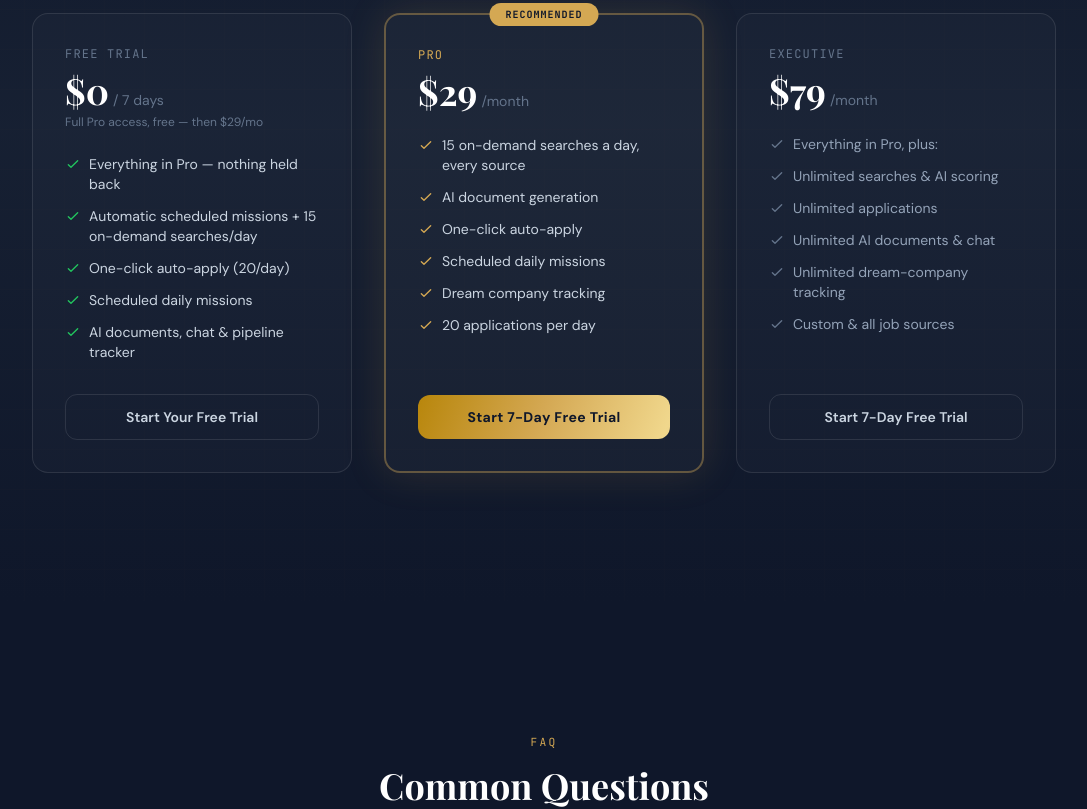
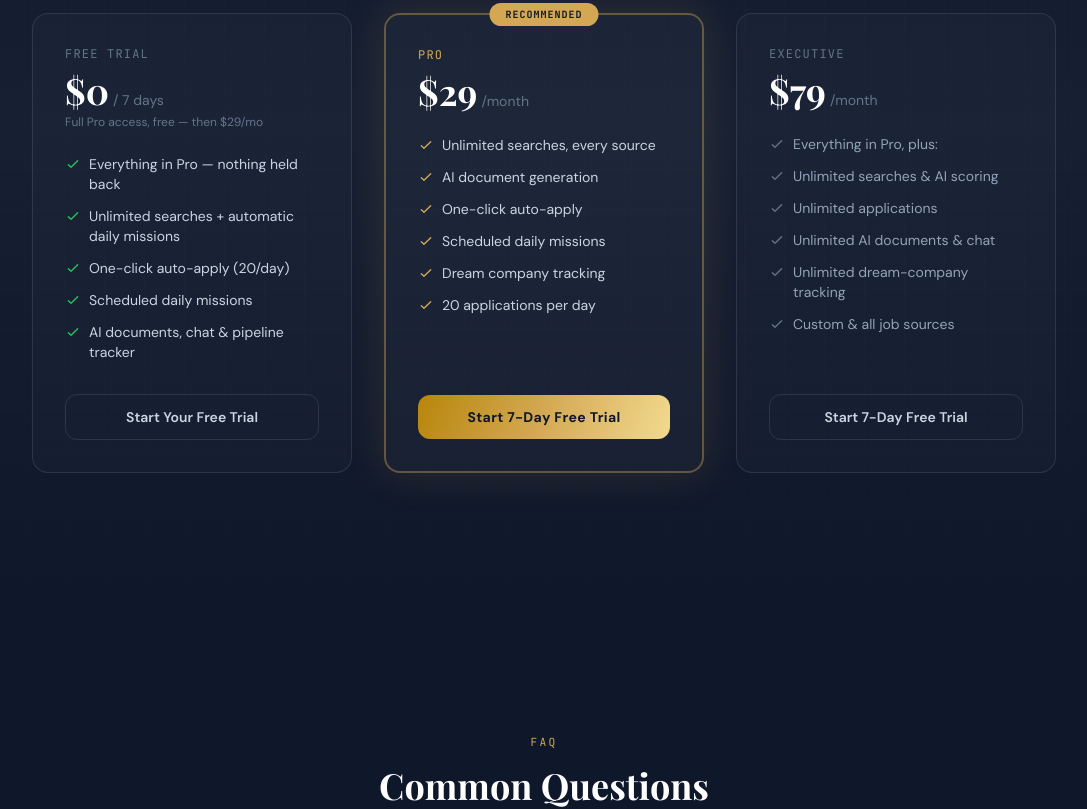
Before and after one commit to ddescause/job007-website, a plain HTML site: page index.html in a window 1280 px wide. Shown: the part 7378-8187 px from the top of the page, without its empty margins (96-1183 px from the left). Drawn offline with nearby package versions, Linux system fonts and the light colour scheme; a web font is replaced by a local one.

Commit message:
Website: unlimited searches on trial/Pro (search no longer capped)

```diff
--- a/index.html
+++ b/index.html
@@ -1032,7 +1032,7 @@
             </li>
             <li class="flex items-start gap-2 text-sm text-slate-300">
               <svg class="w-4 h-4 text-agent-green mt-0.5 flex-shrink-0" fill="none" stroke="currentColor" viewBox="0 0 24 24"><path stroke-linecap="round" stroke-linejoin="round" stroke-width="2" d="M5 13l4 4L19 7"/></svg>
-              Automatic scheduled missions + 15 on-demand searches/day
+              Unlimited searches + automatic daily missions
             </li>
             <li class="flex items-start gap-2 text-sm text-slate-300">
               <svg class="w-4 h-4 text-agent-green mt-0.5 flex-shrink-0" fill="none" stroke="currentColor" viewBox="0 0 24 24"><path stroke-linecap="round" stroke-linejoin="round" stroke-width="2" d="M5 13l4 4L19 7"/></svg>
@@ -1065,7 +1065,7 @@
           <ul class="space-y-3 mb-8 flex-1">
             <li class="flex items-start gap-2 text-sm text-slate-300">
               <svg class="w-4 h-4 text-gold-400 mt-0.5 flex-shrink-0" fill="none" stroke="currentColor" viewBox="0 0 24 24"><path stroke-linecap="round" stroke-linejoin="round" stroke-width="2" d="M5 13l4 4L19 7"/></svg>
-              15 on-demand searches a day, every source
+              Unlimited searches, every source
             </li>
             <li class="flex items-start gap-2 text-sm text-slate-300">
               <svg class="w-4 h-4 text-gold-400 mt-0.5 flex-shrink-0" fill="none" stroke="currentColor" viewBox="0 0 24 24"><path stroke-linecap="round" stroke-linejoin="round" stroke-width="2" d="M5 13l4 4L19 7"/></svg>
@@ -1211,7 +1211,7 @@
             <svg class="faq-chevron w-4 h-4 text-slate-500 flex-shrink-0" fill="none" stroke="currentColor" viewBox="0 0 24 24"><path stroke-linecap="round" stroke-linejoin="round" stroke-width="2" d="M19 9l-7 7-7-7"/></svg>
           </div>
           <div class="faq-answer px-5 pb-5">
-            <p class="text-sm text-slate-400 leading-relaxed">Yes &mdash; every new account starts with a <strong class="text-slate-200">7-day free trial of Pro</strong>, full access to everything (auto-apply, the scheduler, every job source — nothing held back). It takes a card, but you're not charged until day 8 and can cancel anytime. Prefer not to enter a card? A limited Free plan is always available.</p>
+            <p class="text-sm text-slate-400 leading-relaxed">Yes &mdash; every new account starts with a <strong class="text-slate-200">7-day free trial of Pro</strong>, full access to everything (unlimited search, auto-apply, the scheduler, every job source — nothing held back). It takes a card, but you're not charged until day 8 and can cancel anytime. Prefer not to enter a card? A limited Free plan is always available.</p>
           </div>
         </div>
       </div>
```
